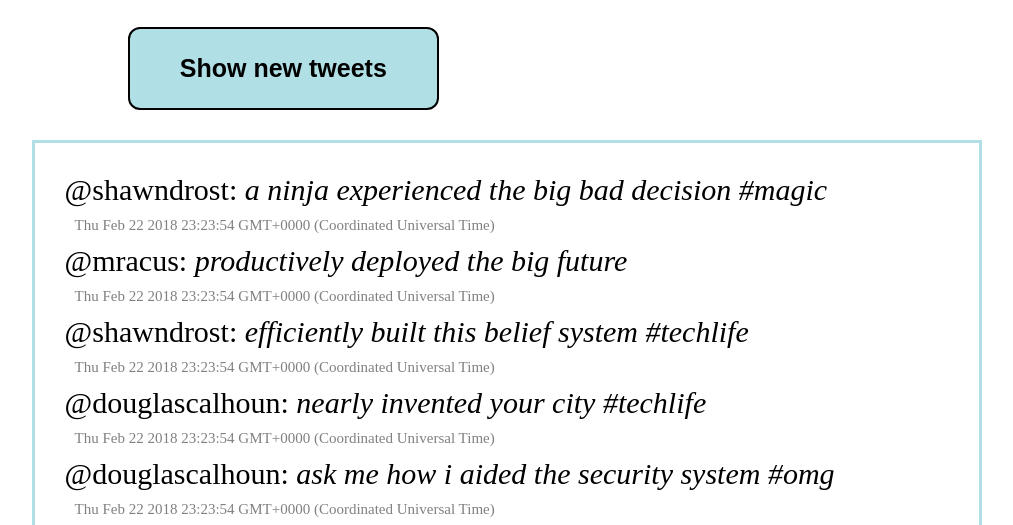
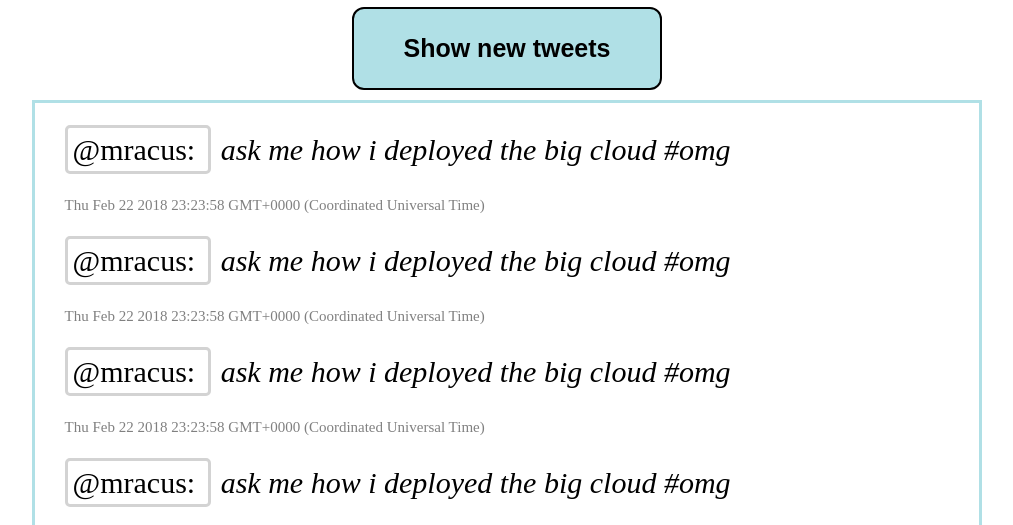
Before and after one commit to prigoose/status-sharer, a plain HTML site: page index.html in a window 1280 px wide. Both pictures are taken after a click on the button "Show new tweets". Shown: the part 274-799 px from the top of the page, without its empty margins (133-1146 px from the left). Drawn offline with Linux system fonts and the light colour scheme.

Commit message:
-Updated program so that new tweets appear at the top of the feed, rather than the bottom -Updated program so that clicking on a user filters to their tweets only -Updated visuals for aesthetics

```diff
--- a/main.js
+++ b/main.js
@@ -3,104 +3,75 @@ $(document).ready(function(){
   // $body.html('');
 
   var index = streams.home.length - 1;
-  var lastNewTweets = index;
+  var lastNewTweet = index;
   while(index >= 0){
     var tweet = streams.home[index];
     var username = tweet.user;
     var time = streams.home[index].created_at;
 
+    var $container = $('<div class="container"></div>');
+
     var $user = $('<span class="user"></span>');
-
-    $user.addClass(function() {
-      return username;
-    });
-
     $user.text('@' + tweet.user + ': ');
-    $user.appendTo('.tweets');
+    $user.appendTo($container);
 
     var $tweet = $('<span class="individualTweet"></span>');
+    $tweet.text(tweet.message);
+    $tweet.appendTo($container);
 
-    $tweet.addClass(function() {
-      return username;
+    var $time = $('<div class="time"></div>');
+    $time.text(time);
+    $time.appendTo($container);
+
+    $container.addClass(function() {
+       return username;
     })
 
-    $tweet.text(tweet.message);
-    $tweet.appendTo('.tweets');
-
-    var $time = $('<div class="time"></div>');
-
-    $tweet.addClass(function() {
-      return username;
-    })
-
-    $time.text(time);
-    $time.appendTo('.tweets');
+    $container.appendTo('.tweets');
 
     index -= 1;
 
-
   }
 
-// $('class=' + myClr + ']').addClass('bold');
-
-// THIS CODE WORKS!!! GRANTED IT ONLY ADDS A  NEW CLASS, WHICH ISN'T WHAT I ULTIMATELY NEED
-// IT TO DO. BUT IT'S A GOOD STEP
-//   $(document).on('click','.user',function(){
-//     alert("hello");
-//     $('.' + username).addClass('bold');
-// });
-
-// THIS IS THE CODE THAT'S NOT WORKING. ASK IN HELPDESK
-//   $(document).on('click','.user',function(){
-//     alert("hello");
-//     $('.user').filter('.' + username).hide();
-// });
 
 
-  $('button').on('click', function() {
-    var newTweets = streams.home.length-1;
-    while(newTweets > lastNewTweets) {
-      var tweet = streams.home[newTweets];
-      var username = tweet.user;
-      var time = streams.home[newTweets].created_at;
-
-      var $user = $('<span class="user"></span>');
-
-      $user.text('@' + tweet.user + ': ');
-      // APPEND TO ADDS TO END. I NEED TO ADD TO BEGINNING.
-      // BUT IF I TRY PREPEND, THEN THE TWEET TEXT SHOWS
-      // BEFORE THE USERNAME
-      $user.appendTo('.tweets');
-
-      $user.addClass(function() {
-      return username;
-      });
+  $(document).on('click','.user',function() {
+    $('.container').hide();
+    var username = $(this).closest('.container')['0'].classList['1'];
+    console.log(username);
+    $('.container').filter('.' + username).show();
+});
 
 
-      var $tweet = $('<span class="individualTweet"></span>');
+$('button').on('click', function() {
+  var index = streams.home.length-1;
+  while(lastNewTweet + 1 < index) {
+    var tweet = streams.home[index];
+    var username = tweet.user;
+    var time = streams.home[index].created_at;
 
-      $tweet.addClass(function() {
-      return username;
-      })
+    var $container = $('<div class="container"></div>');
 
-      $tweet.text(tweet.message);
-      // APPEND TO ADDS TO END. I NEED TO ADD TO BEGINNING.
-      // BUT IF I TRY PREPEND, THEN THE TWEET TEXT SHOWS
-      // BEFORE THE USERNAME
-    $tweet.appendTo('.tweets');
+    var $user = $('<span class="user"></span>');
+    $user.text('@' + tweet.user + ': ');
+    $user.appendTo($container);
+
+    var $tweet = $('<span class="individualTweet"></span>');
+    $tweet.text(tweet.message);
+    $tweet.appendTo($container);
 
     var $time = $('<div class="time"></div>');
+    $time.text(time);
+    $time.appendTo($container);
 
-    $tweet.addClass(function() {
-      return username;
+    $container.addClass(function() {
+       return username;
     })
 
-    $time.text(time);
-    $time.appendTo('.tweets');
+    $container.prependTo('.tweets');
 
-    newTweets -= 1;
-    }
-    lastNewTweets = streams.home.length-1;
-  });
+    lastNewTweet += 1;
+}
+});
 
 });
--- a/styles.css
+++ b/styles.css
@@ -13,30 +13,37 @@ button {
     padding: 25px 50px;
     text-align: center;
     font-weight: bold;
-    display: inline-block;
     font-size: 25px;
+    display: block;
+    margin: 0 auto;
 }
 
 #ntbutton {
     margin: auto;
-    width: 60%;
-    padding: 30px;
+    width: 50%;
+    padding: 10px;
 }
 
 .user {
 	font-size: 30px;
 	font-weight: 530;
+	border-radius: 5px;
+    border-style: solid;
+    border-color: lightgrey;
+    padding: 5px 5px 5px 5px;
 }
 
 .individualTweet {
 	font-size: 30px;
 	font-style: italic;
+	padding: 10px;
 }
 
 .time {
 	font-size: 15px;
 	padding: 10px;
     color:grey;
+    padding: 30px 0px 30px 0px;
 }
 
 .tweets {
```
